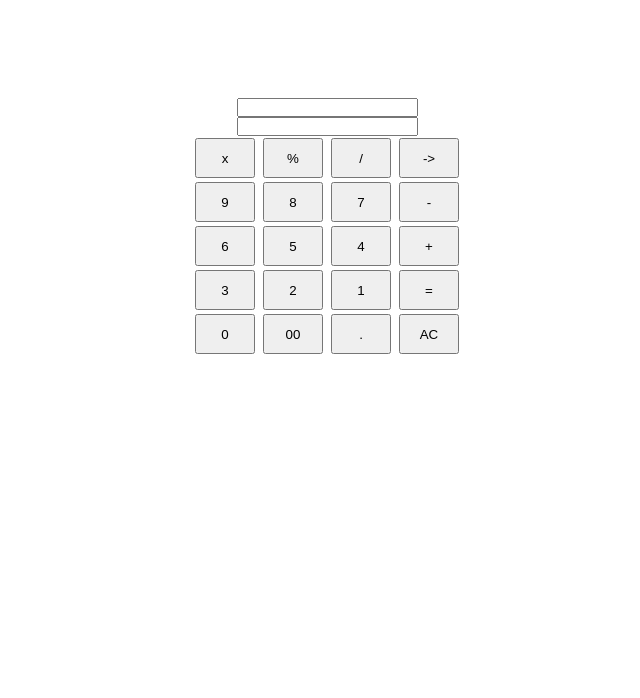
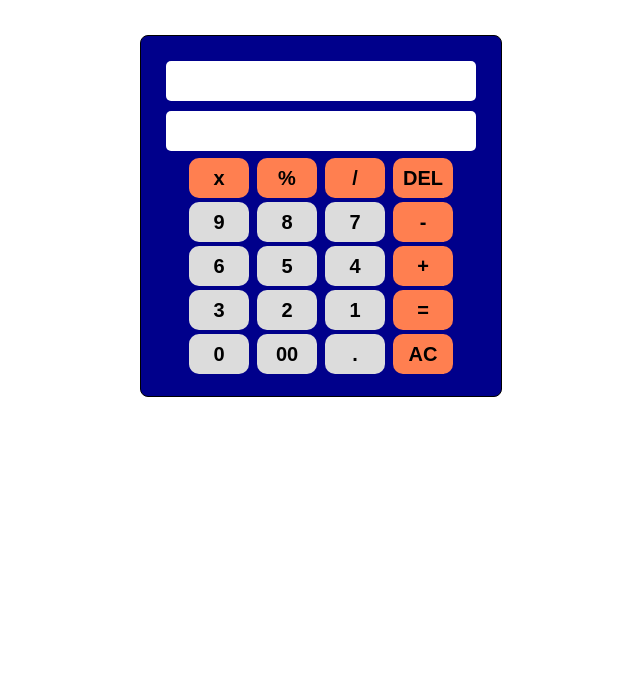
Before and after one commit to yessimkhanuly13/calculatorjs, a plain HTML site: page index.html in a window 1280 px wide. Shown: the part 102-800 px from the top of the page, without its empty margins (319-959 px from the left). Drawn offline with Linux system fonts and the light colour scheme.

Commit message:
css changes

```diff
--- a/index.html
+++ b/index.html
@@ -8,44 +8,45 @@
     <link rel="stylesheet" href="/style.css">
 </head>
 <body>
-
+    <div class="header">
+        <h1>CALCULATOR</h1>
+    </div>
     <div class="container">
         <div class="row">
             <input type="text" id="text-one">
             <input type="text" id="text-two">
         </div>
         <div class="row-1">
-            <button class="buttons">x</button>
-            <button class="buttons">%</button>
-            <button class="buttons">/</button>
-            <button class="buttons">-></button>
+            <button class="buttons" id="x">x</button>
+            <button class="buttons" id="per">%</button>
+            <button class="buttons" id="div">/</button>
+            <button class="buttons" id="backspace">DEL</button>
         </div>
         <div class="row-2">
             <button class="buttons">9</button>
             <button class="buttons">8</button>
             <button class="buttons">7</button>
-            <button class="buttons">-</button>
+            <button class="buttons" id="minus">-</button>
         </div>
         <div class="row-3">
             <button class="buttons">6</button>
             <button class="buttons">5</button>
             <button class="buttons">4</button>
-            <button class="buttons">+</button>
+            <button class="buttons" id="plus">+</button>
         </div>
         <div class="row-4">
             <button class="buttons">3</button>
             <button class="buttons">2</button>
             <button class="buttons">1</button>
-            <button class="buttons">=</button>
+            <button class="buttons" id="equal">=</button>
         </div>
         <div class="row-5">
             <button class="buttons">0</button>
             <button class="buttons">00</button>
             <button class="buttons">.</button>
-            <button class="buttons">AC</button>
+            <button class="buttons" id="ac">AC</button>
         </div>
     </div>
-
 
 
     <script src="/calculator.js"></script>
--- a/style.css
+++ b/style.css
@@ -3,13 +3,20 @@
     padding: 0;
 }
 
-.container{
-    position: absolute;
-    left: 40%;
-    top: 25%;
+body{
     display: flex;
     flex-direction: column;
     align-items: center;
+}
+
+.container{
+    display: flex;
+    flex-direction: column;
+    align-items: center;
+    background-color: darkblue;
+    padding: 20px;
+    border: 1px solid black;
+    border-radius: 8px;
 }
 
 button{
@@ -29,3 +36,34 @@ button{
     flex-direction: column;
     align-items: flex-end;
 }
+
+#x, #ac, #backspace, #div, #per, #equal, #plus, #minus{
+    background-color: coral;
+}
+
+button{
+    border: none;
+    border-radius: 10px;
+    background-color: gainsboro;
+}
+
+input{
+    border: none;
+    text-align: end;
+    margin: 5px;
+    width: 300px;
+    height: 30px;
+    border-radius: 5px;
+    font-weight: bold;
+    font-size: large;
+    padding:5px
+}
+
+.header{
+    margin: 50px;
+}
+
+.buttons{
+    font-weight: bold;
+    font-size: 20px;
+}
```
